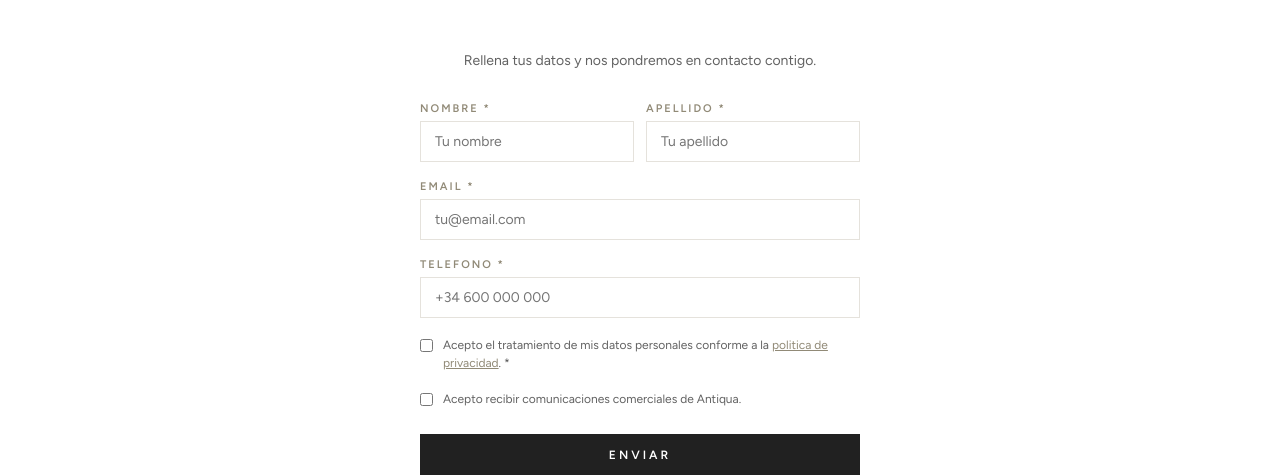
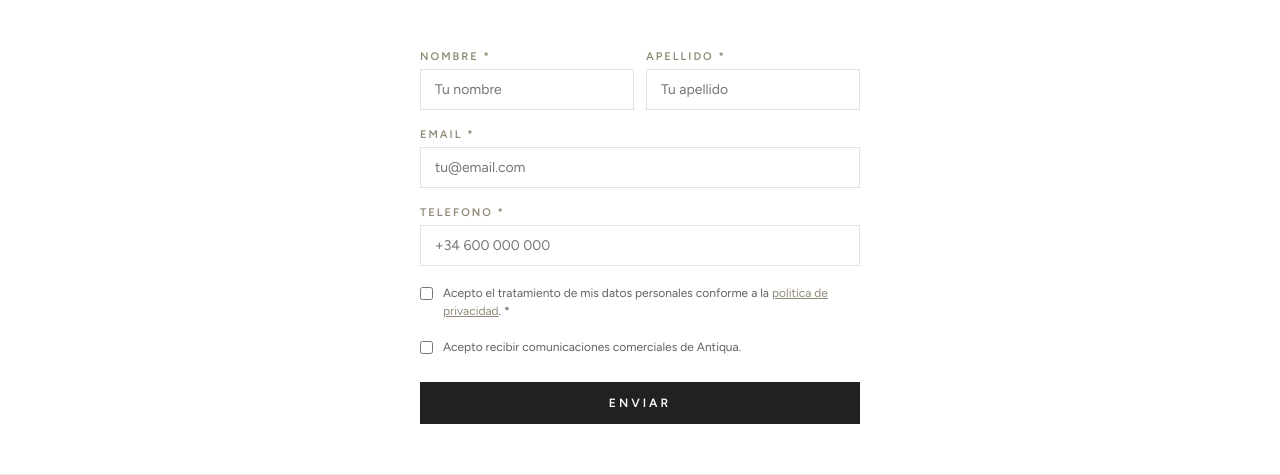
Before and after one commit to AntiquaStore/antiqua-pedidos, a FastAPI app: page /contacto in a window 1280 px wide. Shown: the part 108-583 px from the top of the page. Run offline with FastAPI, Linux system fonts and the light colour scheme.

Commit message:
Remove intro text from contact form
Co-Authored-By: Claude Opus 4.6 (1M context) <noreply@anthropic.com>

```diff
--- a/templates/contacto_embed.html
+++ b/templates/contacto_embed.html
@@ -49,7 +49,6 @@
     </div>
     {% else %}
     <div class="container">
-        <p class="intro">Rellena tus datos y nos pondremos en contacto contigo.</p>
         <form action="/contacto" method="POST" class="form">
             <div class="row">
                 <div>
```
